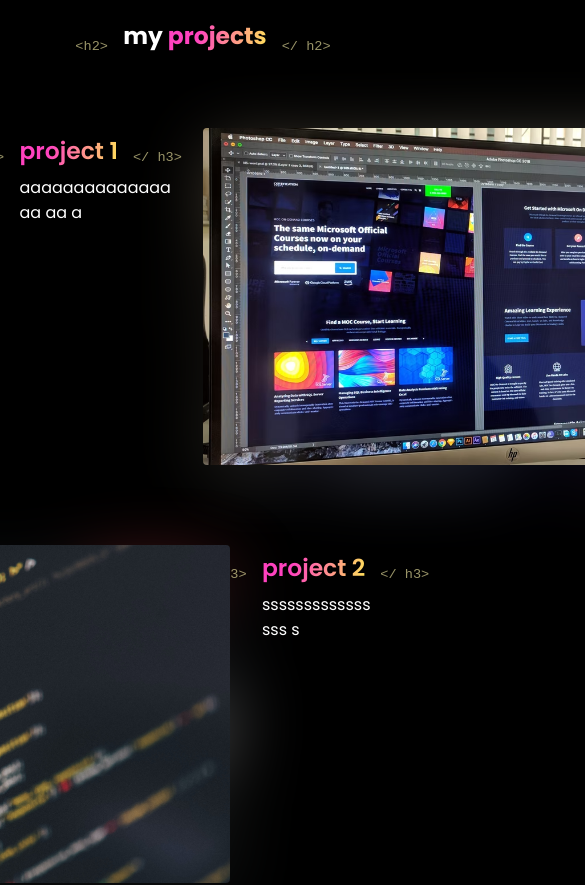
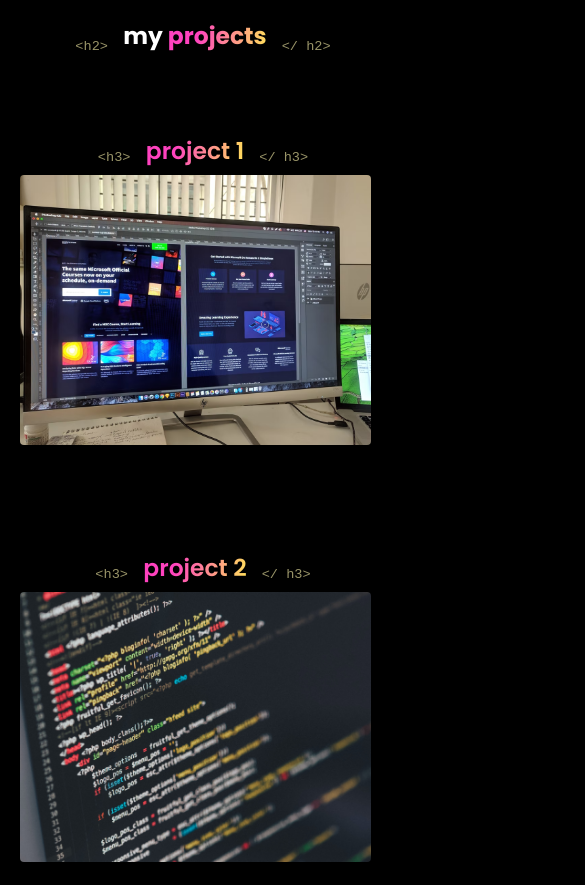
Before and after one commit to Gary235/Portfolio, a React (Vite) app: page / in a window 390 px wide. Shown: the part 1700-2585 px from the top of the page, 585 px wide, since content can reach past the window. Built offline with nearby package versions, Linux system fonts and the light colour scheme.

Commit message:
make projects responsive

```diff
--- a/src/components/project/Project.jsx
+++ b/src/components/project/Project.jsx
@@ -1,7 +1,7 @@
 
 import TextGradient from "../../components/text-gradient/TextGradient"
 import { TitleM } from "../../styled-components/titles"
-import { ProjectContainer, ProjectImage, ProjectImageWrapper, ProjectInfo } from "./styles"
+import { ProjectBody, ProjectContainer, ProjectImage, ProjectImageWrapper, ProjectInfo } from "./styles"
 
 const Project = (props) =>{
   const {title, description, image} = props
@@ -10,7 +10,7 @@
     <ProjectContainer>
       <ProjectInfo>
         <TitleM><TextGradient>{title}</TextGradient></TitleM>
-        <p style={{color: 'white'}}>{description}</p>
+        <ProjectBody>{description}</ProjectBody>
       </ProjectInfo>
 
       <ProjectImageWrapper image={image}>
--- a/src/components/project/styles.js
+++ b/src/components/project/styles.js
@@ -6,16 +6,35 @@
   height: 40vh;
   justify-content: space-between;
   gap: 2rem;
+  flex-wrap: wrap;
 
   &:nth-child(odd) {
     flex-direction: row-reverse;
+  }
+
+  @media screen and (max-width: 1000px) {
+    justify-content: center;
+    gap: 0;
   }
 `;
 
 export const ProjectInfo = styled.div`
   display: flex;
   flex-direction: column;
+
+  @media screen and (max-width: 1000px) {
+    justify-content: center;
+  }
 `;
+
+export const ProjectBody = styled.p`
+  color: #ffffff;
+
+  @media screen and (max-width: 1000px) {
+    display: none;
+  }
+`
+
 
 export const ProjectImageWrapper = styled.figure`
   height: 100%;
@@ -35,6 +54,14 @@
     filter: blur(35px);
     opacity: 0.4;
   }
+
+  @media screen and (max-width: 1000px) {
+    width: 100%;
+
+    &::before {
+      display: none;
+    }
+  }
 `
 
 export const ProjectImage = styled.img`
@@ -42,4 +69,10 @@
   aspect-ratio: 1.75 / 1;
   object-fit: cover;
   border-radius: 0.25rem;
+
+  @media screen and (max-width: 1000px) {
+    height: 80%;
+    width: 100%;
+    aspect-ratio: unset;
+  }
 `
```
